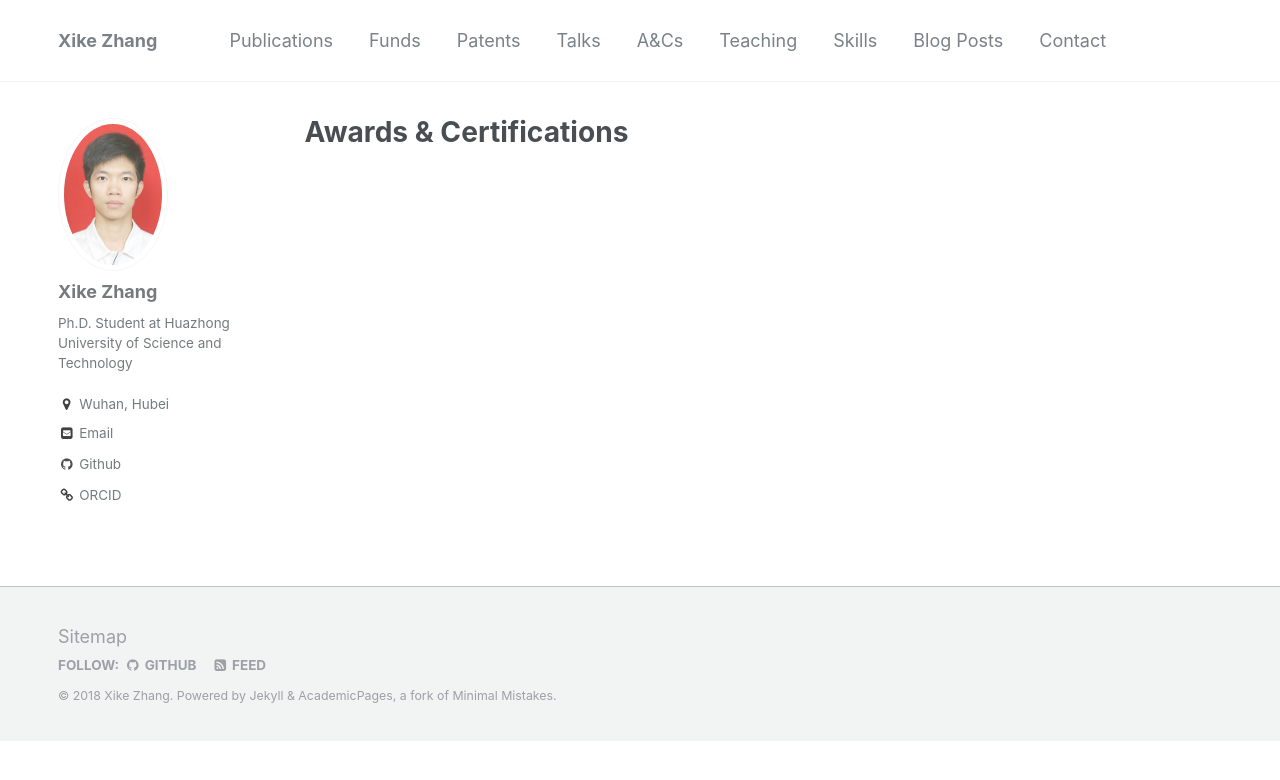
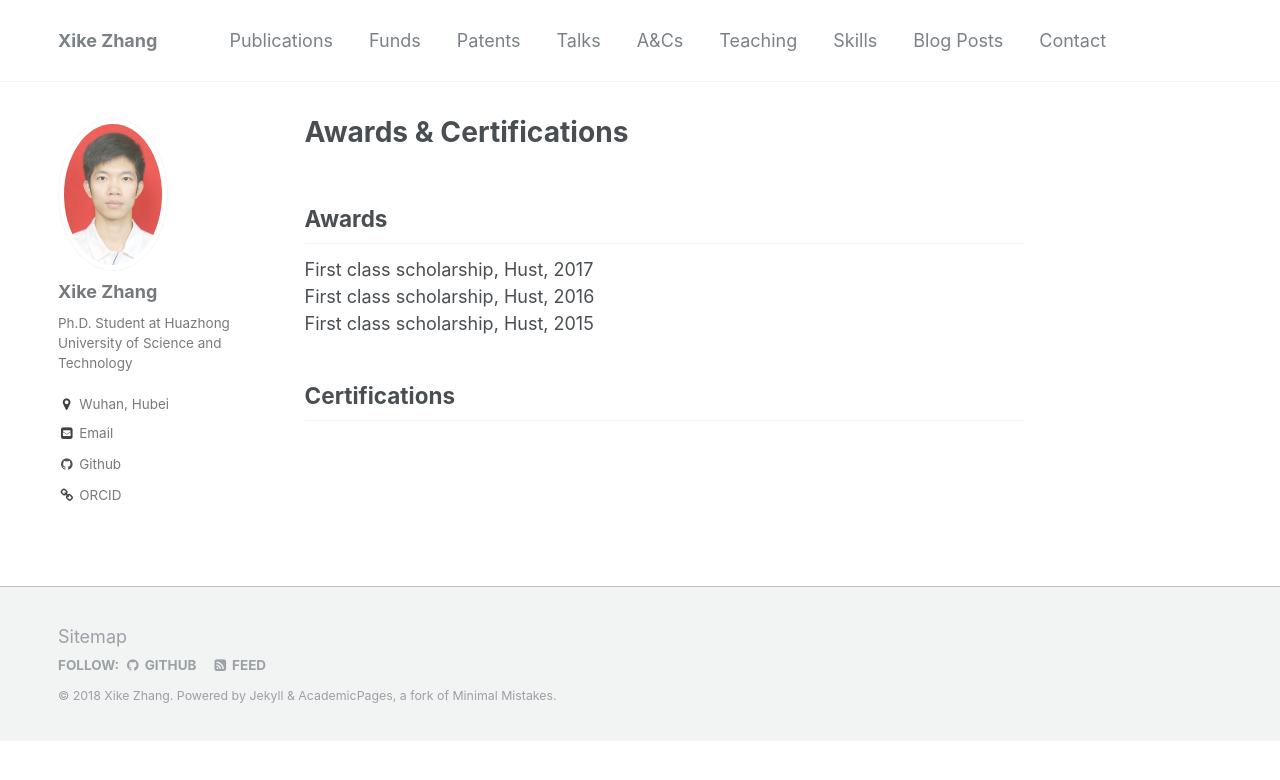
Before and after one commit to kokocheung/XikeZhang.github.io, a Jekyll site: the page built from _pages/aandcs.md, in a window 1280 px wide. Shown: the top 780 px of the page. Built offline with Jekyll 4.4.1, drawn with Linux system fonts in a browser that asks for light colours.

Commit message:
Update aandcs.md

```diff
--- a/_pages/aandcs.md
+++ b/_pages/aandcs.md
@@ -3,3 +3,9 @@ title: "Awards & Certifications"
 permalink: /aandcs/
 author_profile: true
 ---
+## Awards
+First class scholarship, Hust, 2017<br>
+First class scholarship, Hust, 2016<br>
+First class scholarship, Hust, 2015
+
+## Certifications
```
